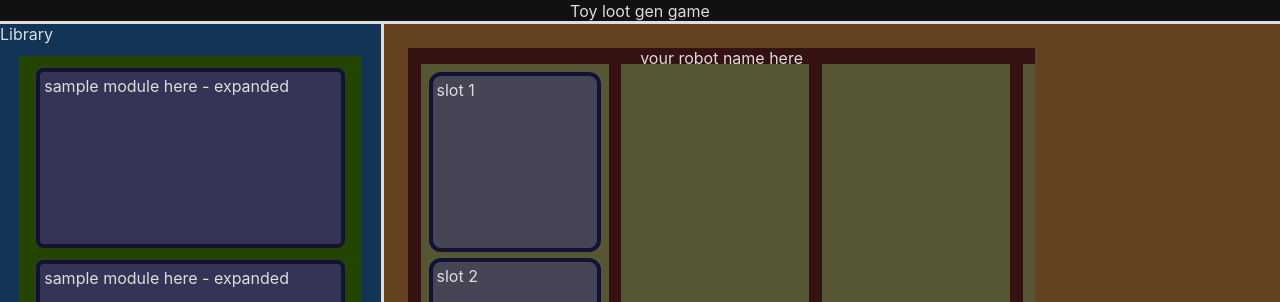
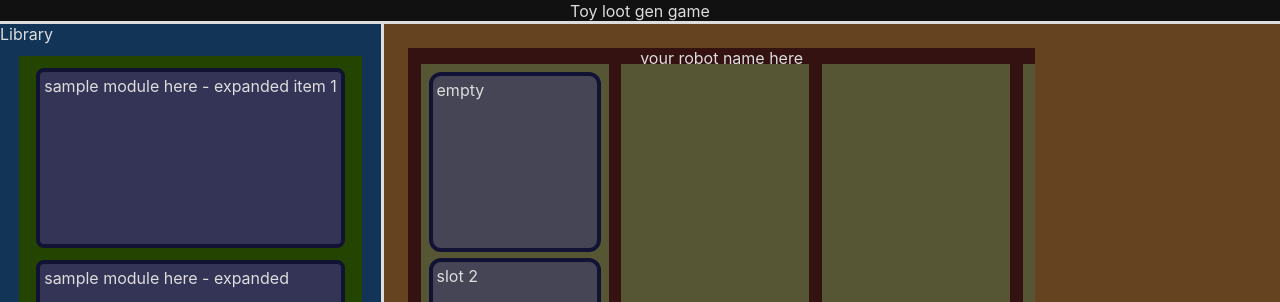
Before and after one commit to boweiliu/toy-loot-gen, a React (Create React App) app in the folder fe-toy-loot-gen/: page / in a window 1280 px wide. Shown: the top 302 px of the page. Built offline with nearby package versions, Linux system fonts and the light colour scheme.

Commit message:
sigh draggable yes useful no

```diff
--- a/fe-toy-loot-gen/src/App.tsx
+++ b/fe-toy-loot-gen/src/App.tsx
@@ -1,8 +1,28 @@
 import React from 'react'
-import { DndContext } from '@dnd-kit/core'
+import { DndContext, useDraggable, useDroppable } from '@dnd-kit/core'
 import './App.css'
 
+function Draggable () {
+  const { attributes, listeners, setNodeRef: setNodeRefItem, transform } = useDraggable({
+    id: 'draggable',
+  });
+
+  const style = transform ? ({
+    transform: `translate3d(${transform.x}px, ${transform.y}px, 0)`,
+  }) : undefined ;
+
+  return (
+    <div ref={setNodeRefItem} style={style} {...listeners} {...attributes} className="card-in-library-big"> sample module here - expanded item 1 </div>
+  )
+}
+
 function App() {
+  const { isOver, setNodeRef } = useDroppable({
+    id: 'droppable'
+  });
+
+
+
   return (
     <>
       <div className="App">
@@ -10,16 +30,15 @@ function App() {
           <div className="title-text">Toy loot gen game</div>
         </div>
         <div className="body">
-          <DndContext>
             <div className="body-left-small">
               Library
               <div className="card-in-library-list">
+                <DndContext>
+                <Draggable />
                 <div className="card-in-library-big">
                   sample module here - expanded
                 </div>
-                <div className="card-in-library-big">
-                  sample module here - expanded
-                </div>
+                </DndContext>
                 <div className="card-in-library-big">
                   sample module here - expanded
                 </div>
@@ -35,7 +54,7 @@ function App() {
                   <div className="hull-column">
                     <div className="hull-column-strut"></div>
                     <div className="hull-column-container">
-                      <div className="hull-column-item">slot 1</div>
+                      <div ref={setNodeRef} className="hull-column-item">{isOver ? 'slot 1' : 'empty'}</div>
                       <div className="hull-column-item">slot 2</div>
                       <div className="hull-column-item">slot 3</div>
                       <div className="hull-column-item">slot 4</div>
@@ -47,7 +66,6 @@ function App() {
                 </div>
               </div>
             </div>
-          </DndContext>
         </div>
         <div className="debug">debug</div>
       </div>
```
